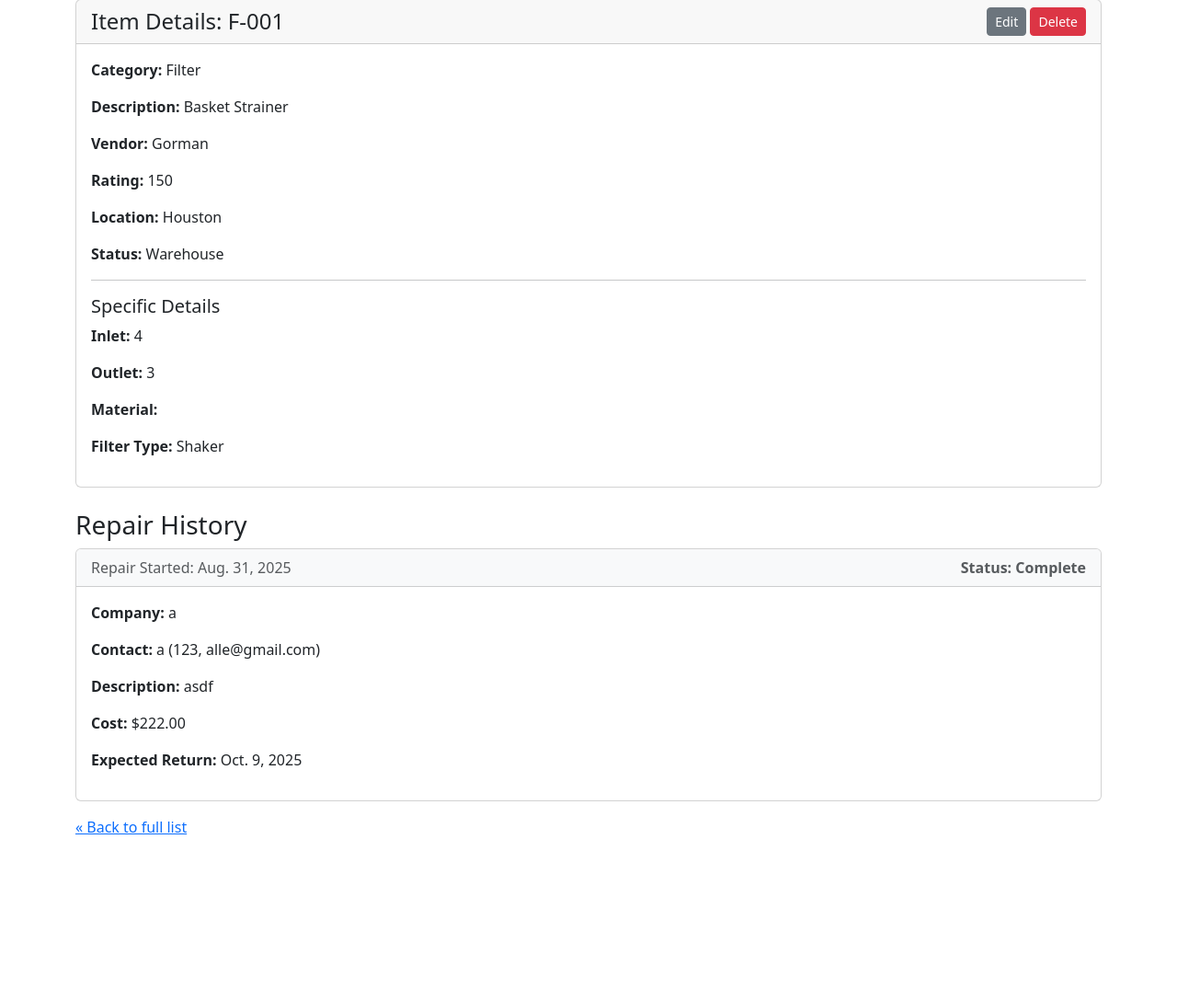
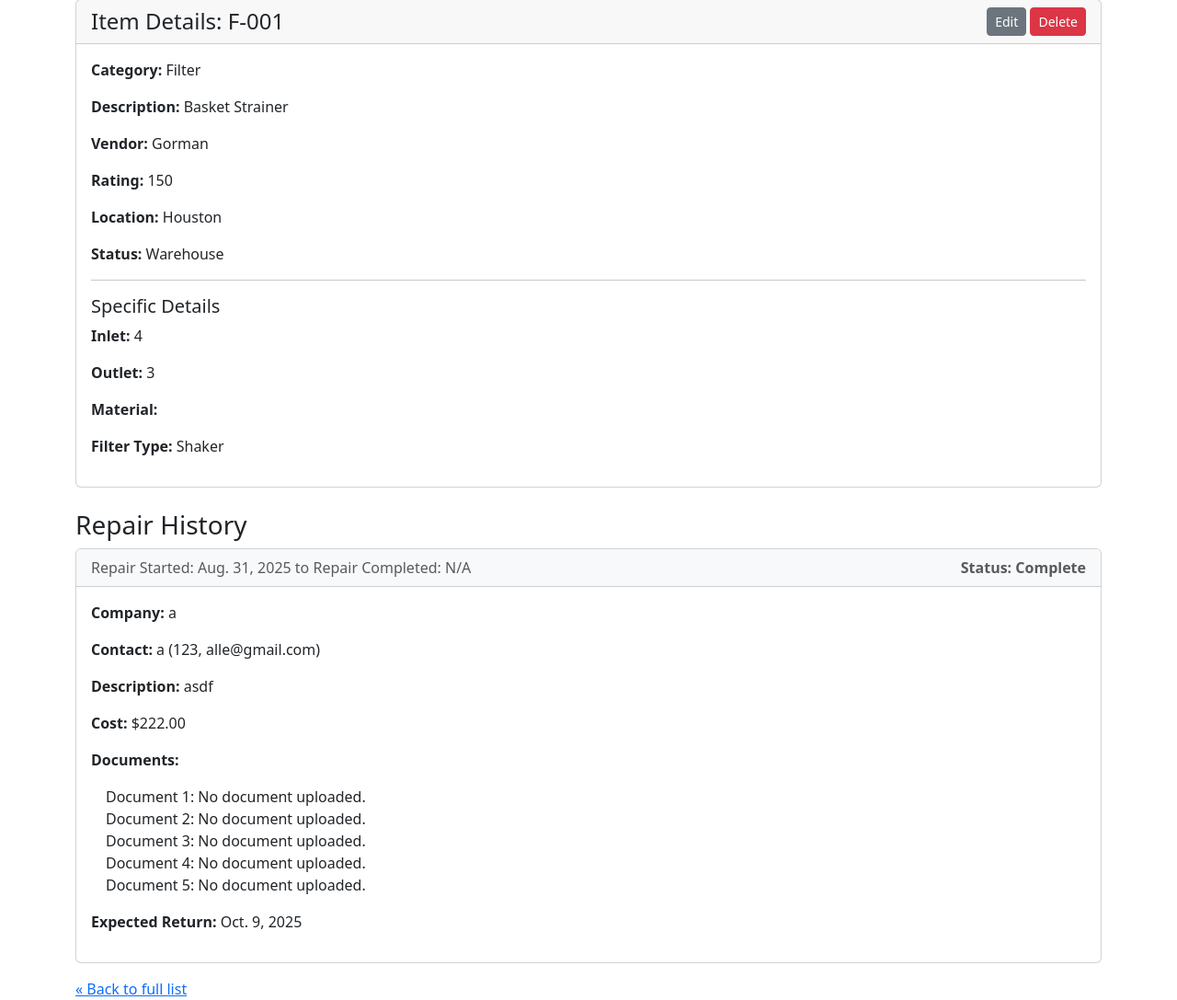
Before and after one commit to tamman86/Django_Warehouse_Inventory, a Django app: page /inventory/item/10/ in a window 1280 px wide. Shown: the part 81-1168 px from the top of the page at 92% size. Before the commit the page ends 988 px from the top, so only its background shows below. Run offline with Django 5.2, Linux system fonts and the light colour scheme; data comes from the database, SQL or seed files in the repository.

Commit message:
Expanded upon repair logging. Users may upload up to 5 documents for active repairs which will remain available after repair completion for reference. Repair timeline will be available on the header of each closed repair log

```diff
--- a/inventory/forms.py
+++ b/inventory/forms.py
@@ -69,7 +69,8 @@ class RepairLogForm(forms.ModelForm):
         model = RepairLog
         fields = [
             'repair_company', 'contact_name', 'contact_number', 'contact_email', 'start_date',
-            'expected_return_date', 'description', 'cost', 'document'
+            'expected_return_date', 'description', 'cost',
+            'document1', 'document2', 'document3', 'document4', 'document5'
         ]
 
         widgets = {
--- a/inventory/models.py
+++ b/inventory/models.py
@@ -104,10 +104,15 @@ class RepairLog(models.Model):
     contact_email = models.EmailField(max_length=254, blank=True)
     start_date = models.DateField()
     expected_return_date = models.DateField(null=True, blank=True)
+    end_date = models.DateField(null=True, blank=True, verbose_name="Repair End Date")
     description = models.TextField()
     cost = models.DecimalField(max_digits=10, decimal_places=2, null=True, blank=True,
                                verbose_name="Estimated/Final Cost")
-    document = models.FileField(upload_to='repair_documents/', blank=True, null=True)
+    document1 = models.FileField(upload_to='repair_documents/', blank=True, null=True, verbose_name="Document 1")
+    document2 = models.FileField(upload_to='repair_documents/', blank=True, null=True, verbose_name="Document 2")
+    document3 = models.FileField(upload_to='repair_documents/', blank=True, null=True, verbose_name="Document 3")
+    document4 = models.FileField(upload_to='repair_documents/', blank=True, null=True, verbose_name="Document 4")
+    document5 = models.FileField(upload_to='repair_documents/', blank=True, null=True, verbose_name="Document 5")
 
     # Status of the repair itself
     is_active = models.BooleanField(default=True, help_text="Is the repair currently ongoing?")
--- a/inventory/templates/inventory/item_detail.html
+++ b/inventory/templates/inventory/item_detail.html
@@ -48,7 +48,13 @@
     {% for repair in repair_logs %}
         <div class="card mb-3">
             <div class="card-header d-flex justify-content-between align-items-center {% if repair.is_active %}bg-warning{% else %}bg-light text-muted{% endif %}">
-                <span>Repair Started: {{ repair.start_date }}</span>
+                <span>
+                    {% if repair.is_active %}
+                        Repair Started: {{ repair.start_date }}
+                    {% else %}
+                        Repair Started: {{ repair.start_date }} to Repair Completed: {{ repair.end_date|default:"N/A" }}
+                    {% endif %}
+                </span>
                 <strong>{% if repair.is_active %}Status: ACTIVE{% else %}Status: Complete{% endif %}</strong>
             </div>
             <div class="card-body">
@@ -56,6 +62,51 @@
                 <p><strong>Contact:</strong> {{ repair.contact_name }} ({{ repair.contact_number }}, {{ repair.contact_email }})</p>
                 <p><strong>Description:</strong> {{ repair.description }}</p>
                 <p><strong>Cost:</strong> ${{ repair.cost|default:"N/A" }}</p>
+
+		<p><strong>Documents:</strong></p>
+                <ul class="list-unstyled ms-3">
+                    <li>
+                        Document 1:
+                        {% if repair.document1 %}
+                            <a href="{{ repair.document1.url }}" target="_blank">View Document</a>
+                        {% else %}
+                            No document uploaded.
+                        {% endif %}
+                    </li>
+                    <li>
+                        Document 2:
+                        {% if repair.document2 %}
+                            <a href="{{ repair.document2.url }}" target="_blank">View Document</a>
+                        {% else %}
+                            No document uploaded.
+                        {% endif %}
+                    </li>
+                    <li>
+                        Document 3:
+                        {% if repair.document3 %}
+                            <a href="{{ repair.document3.url }}" target="_blank">View Document</a>
+                        {% else %}
+                            No document uploaded.
+                        {% endif %}
+                    </li>
+                    <li>
+                        Document 4:
+                        {% if repair.document4 %}
+                            <a href="{{ repair.document4.url }}" target="_blank">View Document</a>
+                        {% else %}
+                            No document uploaded.
+                        {% endif %}
+                    </li>
+                    <li>
+                        Document 5:
+                        {% if repair.document5 %}
+                            <a href="{{ repair.document5.url }}" target="_blank">View Document</a>
+                        {% else %}
+                            No document uploaded.
+                        {% endif %}
+                    </li>
+                </ul>
+
                 <p><strong>Expected Return:</strong> {{ repair.expected_return_date|default:"N/A" }}</p>
 
                 {% if repair.is_active %}
--- a/inventory/views.py
+++ b/inventory/views.py
@@ -4,6 +4,7 @@ from django.contrib import messages
 from django.contrib.auth import logout
 from .models import BaseItem, LogEntry, Status, RepairLog
 from django.db.models import Q
+from django.utils import timezone
 from .forms import (
     RepairLogForm, PumpForm, ValveForm, FilterForm, MixTankForm, CommandCenterForm, MiscForm
 )
@@ -229,6 +230,7 @@ def complete_repair(request, pk):
 
     if request.method == 'POST':
         repair_log.is_active = False
+        repair_log.end_date = timezone.now().date()
         repair_log.save()
 
         LogEntry.objects.create(
```
Also changed, not shown: db.sqlite3.
